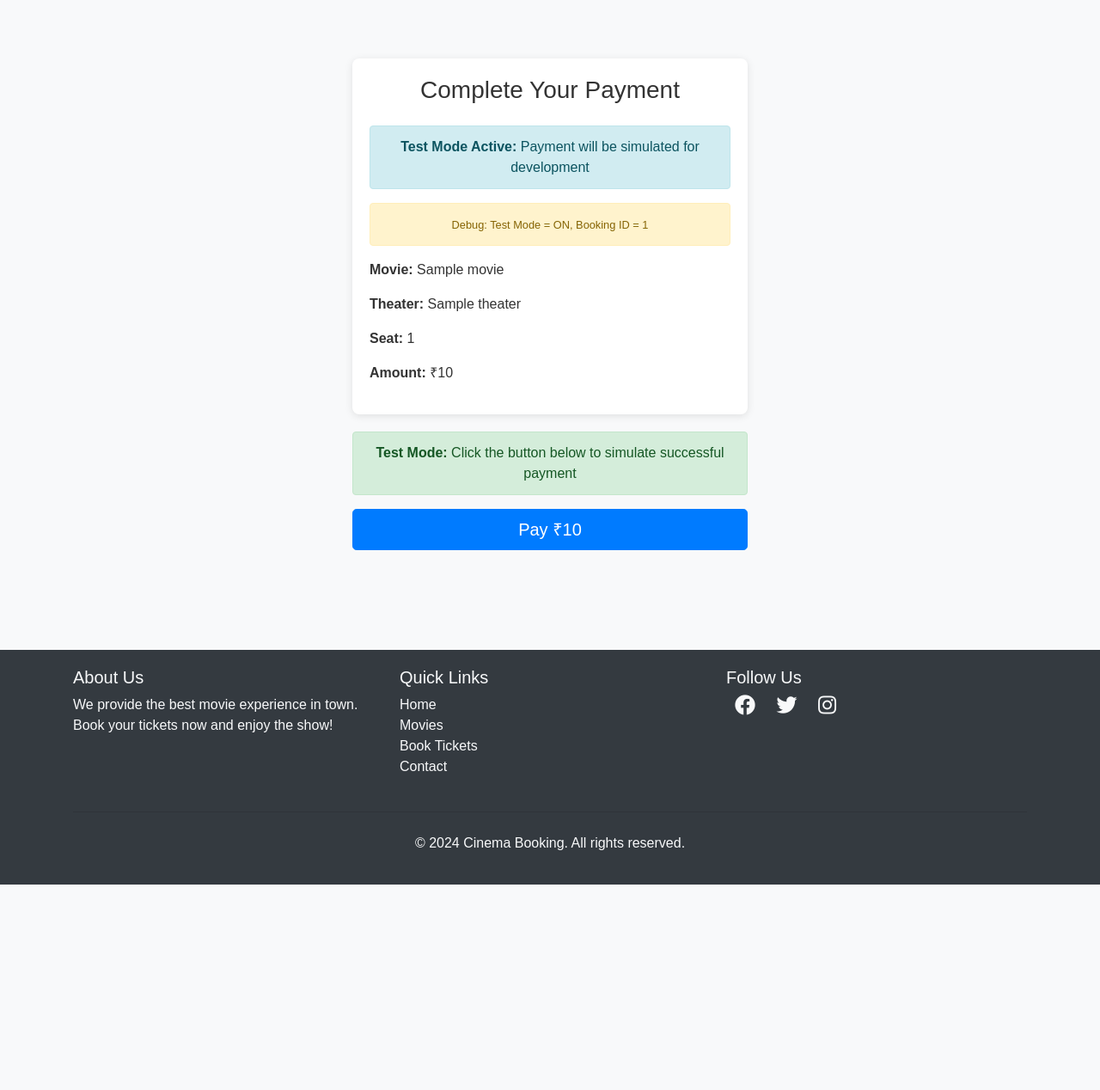
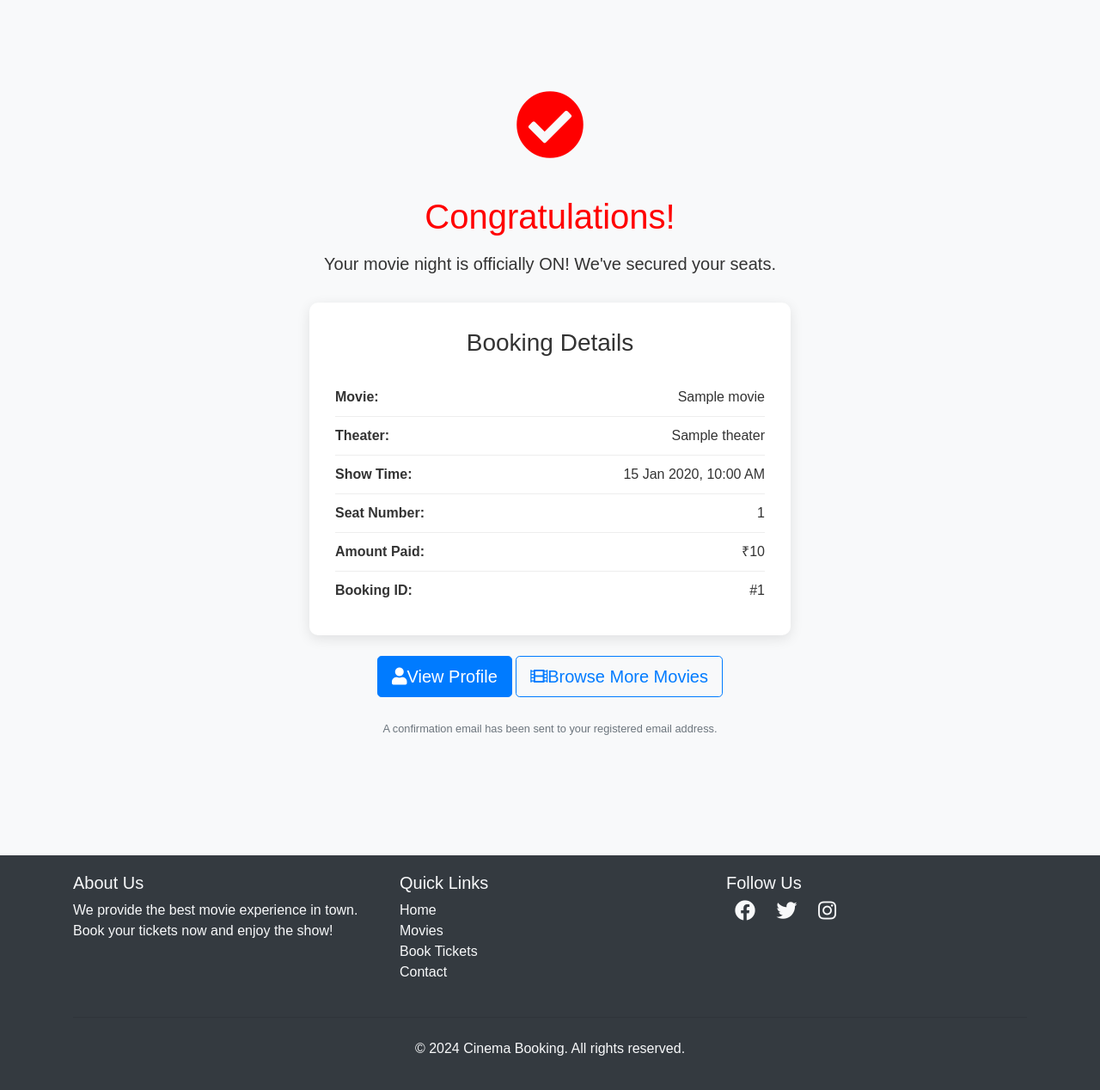
Before and after one commit to reeha1025/movie-booking-system, a Django app: template templates/movies/payment.html in a window 1280 px wide. Shown: the part 71-1339 px from the top of the page at 86% size. Before the commit the page ends 1100 px from the top, so only its background shows below. Run offline with Django 5.2, Linux system fonts and the light colour scheme; the template is opened without the code that fills it: most values are stand-ins (such as "Sample title", 1, 10 or a date in 2020); some libraries are stand-ins or nearby versions.

Commit message:
Update payment.html

```diff
--- a/templates/movies/payment.html
+++ b/templates/movies/payment.html
@@ -1,159 +1,82 @@
 {% extends "users/basic.html" %}
 {% block content %}
 <style>
-  body { background-color: #f8f9fa; }
-  .payment-container { max-width: 500px; margin: 0 auto; padding: 20px; }
-  .card-element { background: white; padding: 15px; border: 1px solid #dee2e6; border-radius: 8px; }
-  .payment-info { background: white; padding: 20px; border-radius: 8px; box-shadow: 0 2px 10px rgba(0,0,0,0.1); margin-bottom: 20px; }
+  .success-container {
+    max-width: 600px;
+    margin: 0 auto;
+    padding: 40px 20px;
+    text-align: center;
+  }
+  .success-icon {
+    font-size: 80px;
+    color: #FF0000;
+    margin-bottom: 20px;
+  }
+  .booking-details {
+    background: white;
+    padding: 30px;
+    border-radius: 10px;
+    box-shadow: 0 4px 15px rgba(0, 0, 0, 0.1);
+    margin-top: 30px;
+  }
+  .detail-row {
+    display: flex;
+    justify-content: space-between;
+    padding: 10px 0;
+    border-bottom: 1px solid #eee;
+  }
+  .detail-row:last-child {
+    border-bottom: none;
+  }
 </style>
 
 <div class="container py-5">
-  <div class="payment-container">
-    <div class="payment-info">
-      <h3 class="text-center mb-4">Complete Your Payment</h3>
-      {% if test_mode %}
-      <div class="alert alert-info text-center mb-3">
-        <strong>Test Mode Active:</strong> Payment will be simulated for development
+  <div class="success-container">
+    <div class="success-icon">
+      <i class="fas fa-check-circle"></i>
+    </div>
+    <h1 class="text-success mb-3">Congratulations!</h1>
+    <p class="lead">Your movie night is officially ON! We've secured your seats.</p>
+
+    <div class="booking-details">
+      <h3 class="mb-4">Booking Details</h3>
+      <div class="detail-row">
+        <strong>Movie:</strong>
+        <span>{{ booking.movie.name }}</span>
       </div>
-      <!-- Debug Information -->
-      <div class="alert alert-warning text-center mb-3">
-        <small>Debug: Test Mode = ON, Booking ID = {{ booking.id }}</small>
+      <div class="detail-row">
+        <strong>Theater:</strong>
+        <span>{{ booking.theater.name }}</span>
       </div>
-      {% endif %}
-      <div class="mb-3">
-        <strong>Movie:</strong> {{ booking.movie.name }}
+      <div class="detail-row">
+        <strong>Show Time:</strong>
+        <span>{{ booking.theater.time|date:"d M Y, h:i A" }}</span>
       </div>
-      <div class="mb-3">
-        <strong>Theater:</strong> {{ booking.theater.name }}
+      <div class="detail-row">
+        <strong>Seat Number:</strong>
+        <span>{{ booking.seat.seat_number }}</span>
       </div>
-      <div class="mb-3">
-        <strong>Seat:</strong> {{ booking.seat.seat_number }}
+      <div class="detail-row">
+        <strong>Amount Paid:</strong>
+        <span>₹{{ booking.theater.price }}</span>
       </div>
-      <div class="mb-3">
-        <strong>Amount:</strong> ₹{{ amount }}
+      <div class="detail-row">
+        <strong>Booking ID:</strong>
+        <span>#{{ booking.id }}</span>
       </div>
     </div>
 
-    <form id="payment-form">
-      {% if not test_mode %}
-      <div class="form-group mb-3">
-        <label for="card-element">Credit or debit card</label>
-        <div id="card-element" class="card-element">
-          <!-- A Stripe Element will be inserted here. -->
-        </div>
-        <div id="card-errors" class="text-danger mt-2" role="alert"></div>
-      </div>
-      {% else %}
-      <div class="alert alert-success text-center mb-3">
-        <strong>Test Mode:</strong> Click the button below to simulate successful payment
-      </div>
-      {% endif %}
-
-      <button id="submit-button" class="btn btn-primary btn-lg w-100">
-        <span id="button-text">Pay ₹{{ amount }}</span>
-        <span id="spinner" class="spinner-border spinner-border-sm d-none" role="status"></span>
-      </button>
-    </form>
-
-    <div id="payment-result" class="alert d-none mt-3"></div>
+    <div class="mt-4">
+      <a href="{% url 'profile' %}" class="btn btn-primary btn-lg me-3">
+        <i class="fas fa-user me-2"></i>View Profile
+      </a>
+      <a href="{% url 'movie_list' %}" class="btn btn-outline-primary btn-lg">
+        <i class="fas fa-film me-2"></i>Browse More Movies
+      </a>
+    </div>
+    <div class="mt-4 text-muted">
+      <small>A confirmation email has been sent to your registered email address.</small>
+    </div>
   </div>
 </div>
-
-{% if not test_mode %}
-<script src="https://js.stripe.com/v3/"></script>
-<script>
-  // Initialize Stripe only when not in test mode
-  var stripe = Stripe('{{ stripe_publishable_key }}');
-  var elements = stripe.elements();
-
-  // Create an instance of the card Element
-  var card = elements.create('card', {
-    style: {
-      base: {
-        fontSize: '16px',
-        color: '#495057',
-        '::placeholder': {
-          color: '#6c757d'
-        }
-      }
-    }
-  });
-
-  // Add an instance of the card Element into the `card-element` div
-  card.mount('#card-element');
-
-  // Handle real-time validation errors from the card Element
-  card.on('change', function(event) {
-    var displayError = document.getElementById('card-errors');
-    if (event.error) {
-      displayError.textContent = event.error.message;
-    } else {
-      displayError.textContent = '';
-    }
-  });
-</script>
-{% endif %}
-
-<script>
-  // Handle form submission - works for both test mode and real payments
-  var form = document.getElementById('payment-form');
-  var submitButton = document.getElementById('submit-button');
-  var spinner = document.getElementById('spinner');
-  var buttonText = document.getElementById('button-text');
-
-  // Set up redirect URL and payment processing function based on mode
-  {% if test_mode %}
-  // Test mode configuration
-  var redirectUrl = "{% url 'payment_success' booking.id %}";
-  var processPayment = function() {
-    console.log('Test mode - redirecting to success page');
-    setTimeout(function() {
-      window.location.href = redirectUrl;
-    }, 1500); // Simulate processing delay
-  };
-  {% else %}
-  // Real payment mode configuration
-  var processPayment = function() {
-    stripe.confirmCardPayment('{{ client_secret }}', {
-      payment_method: {
-        card: card,
-        billing_details: {
-          name: '{{ user.get_full_name|default:user.username }}',
-          email: '{{ user.email }}'
-        }
-      }
-    }).then(function(result) {
-      if (result.error) {
-        // Show error to your customer
-        var errorElement = document.getElementById('card-errors');
-        errorElement.textContent = result.error.message;
-
-        // Re-enable the submit button and hide spinner
-        submitButton.disabled = false;
-        spinner.classList.add('d-none');
-        buttonText.textContent = 'Pay ₹{{ amount }}';
-      } else {
-        // The payment has been processed!
-        if (result.paymentIntent.status === 'succeeded') {
-          // Redirect to success page
-          window.location.href = "{% url 'payment_success' booking.id %}";
-        }
-      }
-    });
-  };
-  {% endif %}
-
-  form.addEventListener('submit', function(event) {
-    event.preventDefault();
-    console.log('Payment form submitted');
-
-    // Disable the submit button and show spinner
-    submitButton.disabled = true;
-    spinner.classList.remove('d-none');
-    buttonText.textContent = 'Processing...';
-
-    // Process payment based on mode
-    processPayment();
-  });
-</script>
 {% endblock %}
```
